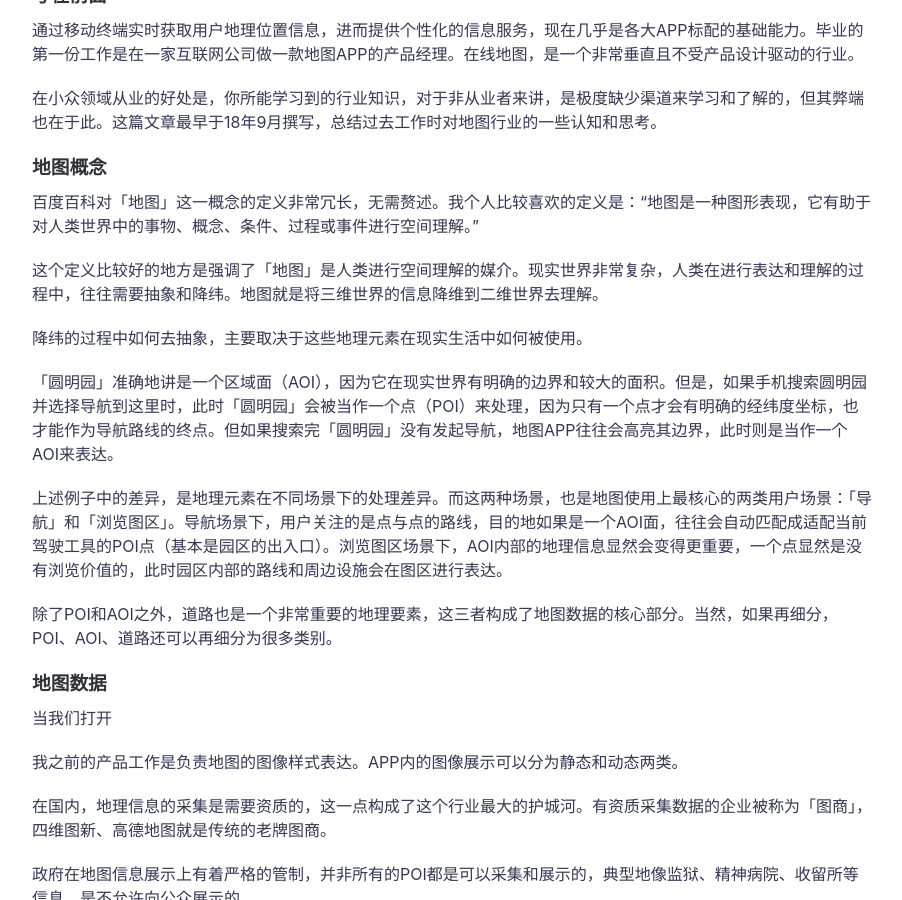
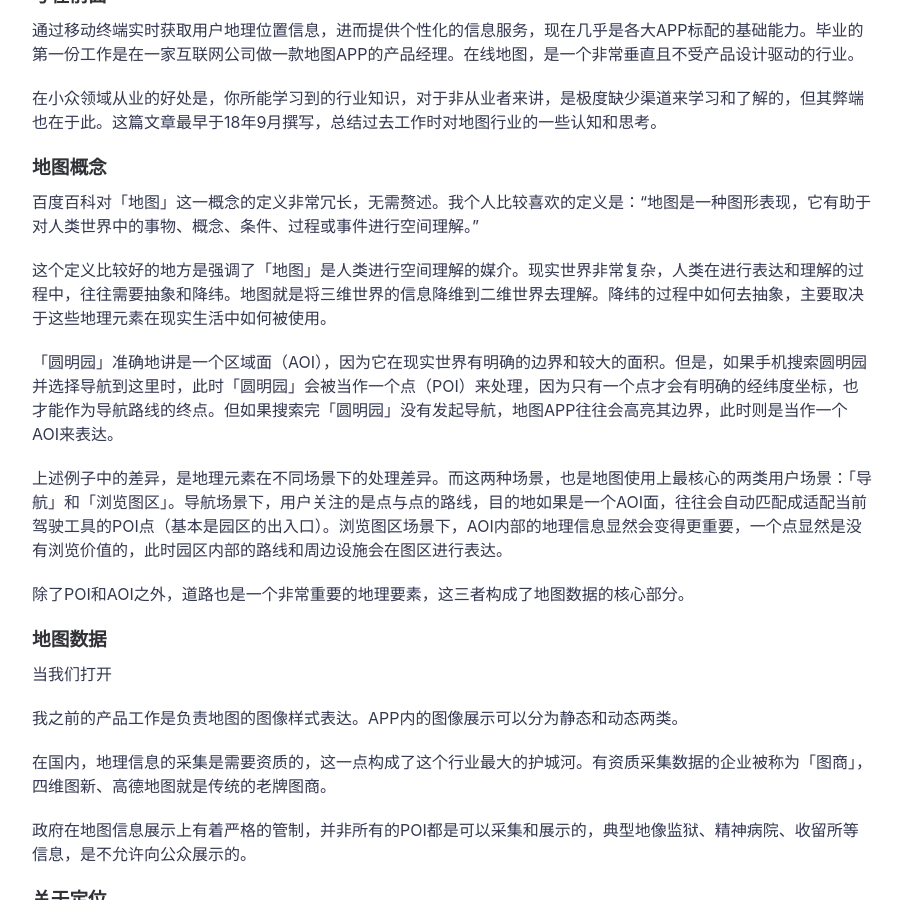
Before and after one commit to icarus507/icarus507.github.io, a Jekyll site: the page built from _posts/2018-09-07-谈谈地图.md, in a window 1280 px wide and 900 px high, scrolled down 674 px. Shown: the whole window, without its empty margins (188-1090 px from the left). Built offline with Jekyll 4.4.1, drawn with Linux system fonts in a browser that asks for light colours.

Commit message:
Update 2018-09-07-谈谈地图.md

```diff
--- a/_posts/2018-09-07-谈谈地图.md
+++ b/_posts/2018-09-07-谈谈地图.md
@@ -14,15 +14,13 @@ featured-img: emile-perron-190221
 
 百度百科对「地图」这一概念的定义非常冗长，无需赘述。我个人比较喜欢的定义是：“地图是一种图形表现，它有助于对人类世界中的事物、概念、条件、过程或事件进行空间理解。”
 
-这个定义比较好的地方是强调了「地图」是人类进行空间理解的媒介。现实世界非常复杂，人类在进行表达和理解的过程中，往往需要抽象和降纬。地图就是将三维世界的信息降维到二维世界去理解。
-
-降纬的过程中如何去抽象，主要取决于这些地理元素在现实生活中如何被使用。
+这个定义比较好的地方是强调了「地图」是人类进行空间理解的媒介。现实世界非常复杂，人类在进行表达和理解的过程中，往往需要抽象和降纬。地图就是将三维世界的信息降维到二维世界去理解。降纬的过程中如何去抽象，主要取决于这些地理元素在现实生活中如何被使用。
 
 「圆明园」准确地讲是一个区域面（AOI），因为它在现实世界有明确的边界和较大的面积。但是，如果手机搜索圆明园并选择导航到这里时，此时「圆明园」会被当作一个点（POI）来处理，因为只有一个点才会有明确的经纬度坐标，也才能作为导航路线的终点。但如果搜索完「圆明园」没有发起导航，地图APP往往会高亮其边界，此时则是当作一个AOI来表达。
 
 上述例子中的差异，是地理元素在不同场景下的处理差异。而这两种场景，也是地图使用上最核心的两类用户场景：「导航」和「浏览图区」。导航场景下，用户关注的是点与点的路线，目的地如果是一个AOI面，往往会自动匹配成适配当前驾驶工具的POI点（基本是园区的出入口）。浏览图区场景下，AOI内部的地理信息显然会变得更重要，一个点显然是没有浏览价值的，此时园区内部的路线和周边设施会在图区进行表达。
 
-除了POI和AOI之外，道路也是一个非常重要的地理要素，这三者构成了地图数据的核心部分。当然，如果再细分，POI、AOI、道路还可以再细分为很多类别。
+除了POI和AOI之外，道路也是一个非常重要的地理要素，这三者构成了地图数据的核心部分。
 
 
 ### 地图数据
```
Also changed, not shown: other parts of _posts/2018-09-07-谈谈地图.md (+1 -1 lines).
